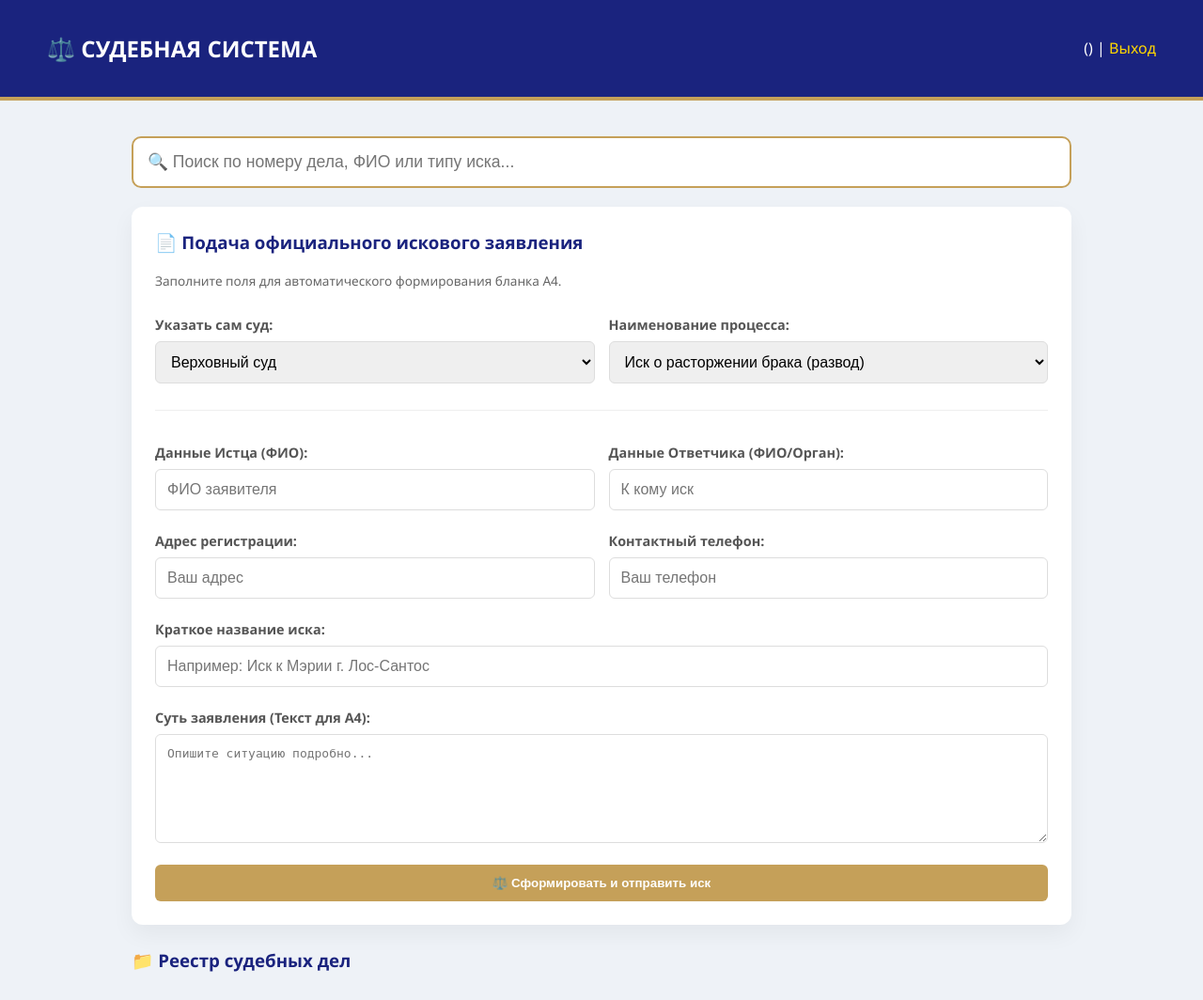
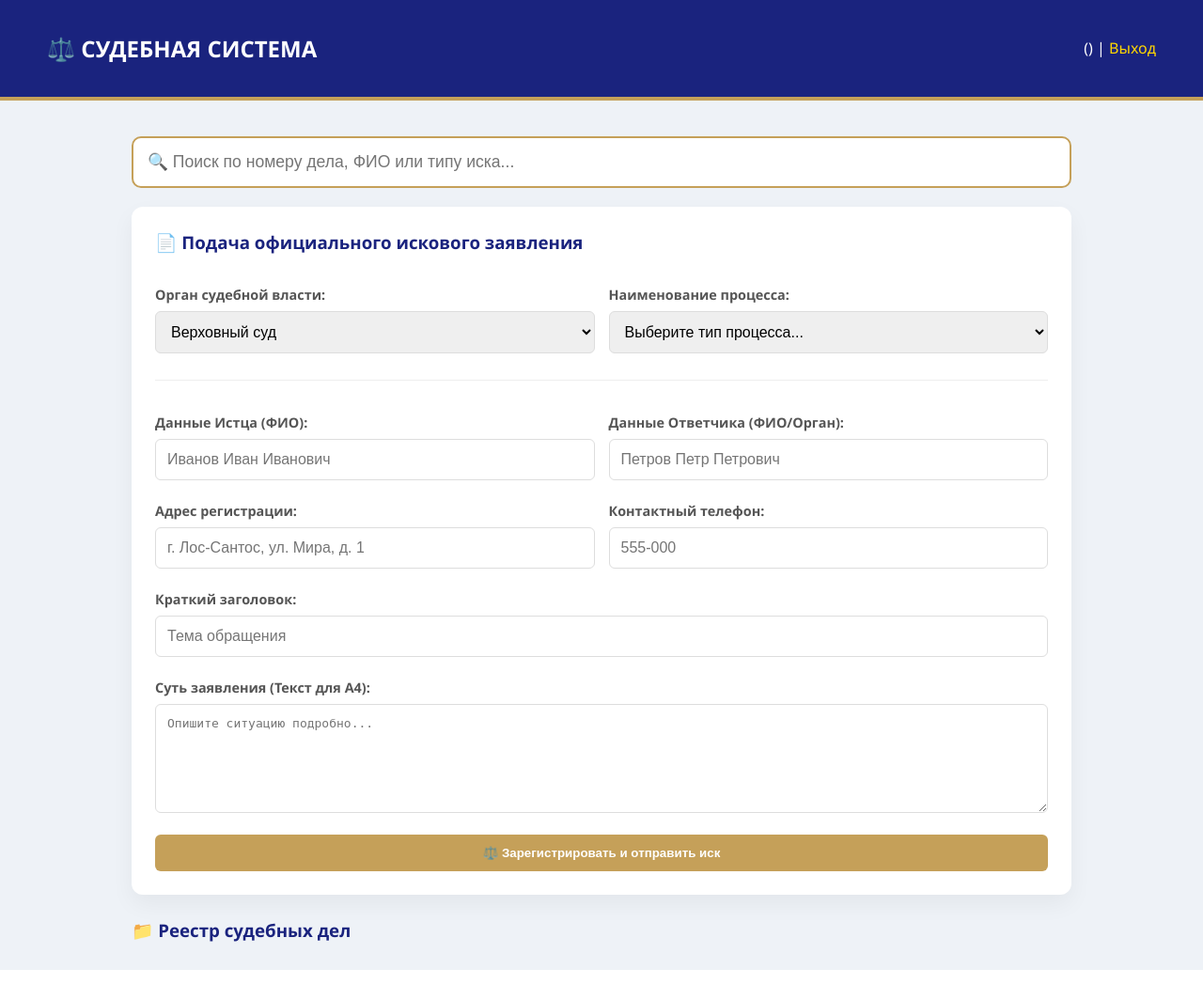
Before and after one commit to AFASFSAFAFDWRW/bro, a Flask app: page / in a window 1280 px wide. Shown: the whole page at 94% size. After the commit the page ends 1032 px from the top, so only its background shows below. Run offline with Flask 3, Linux system fonts and the light colour scheme; the visitor is signed in with stand-in values (Sample User, id 1); data that the repository does not hold is empty; parts of the project's set-up code (start-up, migrations or seed data) failed here and were passed over.

Commit message:
Update index.html

```diff
--- a/templates/index.html
+++ b/templates/index.html
@@ -44,12 +47,10 @@
 
         <div class="card">
             <h3 style="margin-top: 0; color: #1a237e;">📄 Подача официального искового заявления</h3>
-            <p style="font-size: 0.85em; color: #666;">Заполните поля для автоматического формирования бланка А4.</p>
-
             <form action="/create_case" method="post">
                 <div class="form-grid">
                     <div>
-                        <label>Указать сам суд:</label>
+                        <label>Орган судебной власти:</label>
                         <select name="court_name" required>
                             <option>Верховный суд</option>
                             <option>Кассационный Суд</option>
@@ -60,53 +61,74 @@
                     <div>
                         <label>Наименование процесса:</label>
                         <select name="process_type" required>
+                            <option value="" disabled selected>Выберите тип процесса...</option>
+
+                            <optgroup label="1. Семейные споры">
                                 <option>Иск о расторжении брака (развод)</option>
                                 <option>Иск о признании брака недействительным</option>
-                            <option>Иск о взыскании алиментов</option>
+                                <option>Иск о взыскании алиментов (на детей, нетрудоспособного супруга, родителей)</option>
                                 <option>Иск об установлении отцовства</option>
                                 <option>Иск о оспаривании отцовства (материнства)</option>
                                 <option>Иск о лишении родительских прав</option>
                                 <option>Иск об ограничении родительских прав</option>
                                 <option>Иск об определении места жительства ребенка</option>
-                            <option>Иск об определении порядка общения с ребенком</option>
+                                <option>Иск об определении порядка общения с ребенком (порядок встреч)</option>
                                 <option>Иск об устранении препятствий к общению с ребенком</option>
                                 <option>Иск о разделе совместно нажитого имущества супругов</option>
                                 <option>Иск о взыскании неустойки по алиментам</option>
+                            </optgroup>
+
+                            <optgroup label="2. Жилищные споры">
                                 <option>Иск о признании права пользования жилым помещением</option>
                                 <option>Иск о вселении</option>
                                 <option>Иск о выселении</option>
                                 <option>Иск об устранении препятствий в пользовании имуществом</option>
                                 <option>Иск о признании утратившим право пользования жилым помещением</option>
-                            <option>Иск об определении порядка пользования жилым помещением</option>
+                                <option>Иск об определении порядка пользования жилым помещением (комнатой, квартирой)</option>
                                 <option>Иск о переводе прав и обязанностей по договору найма</option>
                                 <option>Иск о приватизации жилого помещения</option>
                                 <option>Иск о признании обмена жилыми помещениями недействительным</option>
+                            </optgroup>
+
+                            <optgroup label="3. Имущественные споры, право собственности">
                                 <option>Иск о признании права собственности</option>
-                            <option>Иск о истребовании имущества из чужого незаконного владения</option>
-                            <option>Иск об устранении нарушений права (негаторный)</option>
+                                <option>Иск о истребовании имущества из чужого незаконного владения (виндикационный)</option>
+                                <option>Иск об устранении нарушений права, не связанных с лишением владения (негаторный)</option>
                                 <option>Иск о разделе имущества (долевая собственность)</option>
                                 <option>Иск об определении порядка пользования имуществом</option>
-                            <option>Иск об освобождении имущества от ареста</option>
+                                <option>Иск об освобождении имущества от ареста (исключении из описи)</option>
                                 <option>Иск о признании самовольной постройки</option>
+                            </optgroup>
+
+                            <optgroup label="4. Земельные споры">
                                 <option>Иск о признании права на земельный участок</option>
-                            <option>Иск об установлении границ земельного участка</option>
+                                <option>Иск об установлении границ земельного участка (межевании)</option>
                                 <option>Иск об устранении препятствий в пользовании земельным участком</option>
-                            <option>Иск об истребовании земельного участка</option>
-                            <option>Иск о признании недействительным акта органа власти</option>
+                                <option>Иск об истребовании земельного участка из чужого незаконного владения</option>
+                                <option>Иск о признании недействительным акта органа власти о предоставлении земельного участка</option>
+                            </optgroup>
+
+                            <optgroup label="5. Наследственные споры">
                                 <option>Иск о признании завещания недействительным</option>
                                 <option>Иск о признании наследника недостойным</option>
                                 <option>Иск о восстановлении срока для принятия наследства</option>
                                 <option>Иск о признании факта принятия наследства</option>
                                 <option>Иск о разделе наследственного имущества</option>
                                 <option>Иск о признании права собственности на наследство</option>
+                            </optgroup>
+
+                            <optgroup label="6. Договорные споры и обязательства">
                                 <option>Иск о взыскании задолженности (долга)</option>
                                 <option>Иск о взыскании неустойки (пени, штрафа)</option>
                                 <option>Иск о расторжении договора</option>
-                            <option>Иск о признании договора недействительным</option>
+                                <option>Иск о признании договора недействительным (ничтожным или оспоримым)</option>
                                 <option>Иск о понуждении заключить договор</option>
                                 <option>Иск об изменении условий договора</option>
                                 <option>Иск о возмещении убытков</option>
                                 <option>Иск о взыскании неосновательного обогащения</option>
+                            </optgroup>
+
+                            <optgroup label="7. Защита прав потребителей">
                                 <option>Иск о возврате уплаченной суммы за товар/услугу</option>
                                 <option>Иск о замене товара ненадлежащего качества</option>
                                 <option>Иск о соразмерном уменьшении покупной цены</option>
@@ -121,14 +146,22 @@
                                 <option>Иск о признании увольнения незаконным</option>
                                 <option>Иск об изменении формулировки причины увольнения</option>
                                 <option>Иск о взыскании выходного пособия</option>
+                            </optgroup>
+
+                            <optgroup label="9. Споры о возмещении вреда">
                                 <option>Иск о возмещении материального ущерба</option>
                                 <option>Иск о возмещении вреда, причиненного здоровью</option>
                                 <option>Иск о возмещении вреда в связи со смертью кормильца</option>
-                            <option>Иск о возмещении вреда вследствие недостатков товара</option>
-                            <option>Иск о признании незаконным решения органа власти/чиновника</option>
+                                <option>Иск о компенсации морального вреда</option>
+                                <option>Иск о возмещении вреда, причиненного вследствие недостатков товара/услуги</option>
+                            </optgroup>
+
+                            <optgroup label="10. Споры с госорганами">
+                                <option>Иск о признании незаконным решения, действия (бездействия) органа власти/чиновника</option>
                                 <option>Иск об оспаривании нормативного правового акта</option>
-                            <option>Иск о возложении обязанности совершить действие</option>
+                                <option>Иск о возложении обязанности совершить определенное действие</option>
                                 <option>Иск о признании информации не соответствующей действительности</option>
+                            </optgroup>
                         </select>
                     </div>
                 </div>
@@ -138,32 +171,32 @@
                 <div class="form-grid">
                     <div>
                         <label>Данные Истца (ФИО):</label>
-                        <input type="text" name="plaintiff_fio" placeholder="ФИО заявителя" required>
+                        <input type="text" name="plaintiff_fio" placeholder="Иванов Иван Иванович" required>
                     </div>
                     <div>
                         <label>Данные Ответчика (ФИО/Орган):</label>
-                        <input type="text" name="defendant_fio" placeholder="К кому иск" required>
+                        <input type="text" name="defendant_fio" placeholder="Петров Петр Петрович" required>
                     </div>
                 </div>
 
                 <div class="form-grid">
                     <div>
                         <label>Адрес регистрации:</label>
-                        <input type="text" name="plaintiff_address" placeholder="Ваш адрес" required>
+                        <input type="text" name="plaintiff_address" placeholder="г. Лос-Сантос, ул. Мира, д. 1" required>
                     </div>
                     <div>
                         <label>Контактный телефон:</label>
-                        <input type="text" name="plaintiff_phone" placeholder="Ваш телефон" required>
+                        <input type="text" name="plaintiff_phone" placeholder="555-000" required>
                     </div>
                 </div>
 
-                <label>Краткое название иска:</label>
-                <input type="text" name="title" placeholder="Например: Иск к Мэрии г. Лос-Сантос" required>
+                <label>Краткий заголовок:</label>
+                <input type="text" name="title" placeholder="Тема обращения" required>
 
                 <label>Суть заявления (Текст для А4):</label>
                 <textarea name="content" rows="6" placeholder="Опишите ситуацию подробно..." required></textarea>
 
-                <button type="submit" class="btn" style="width: 100%; margin-top: 10px; background: #c5a059;">⚖️ Сформировать и отправить иск</button>
+                <button type="submit" class="btn" style="width: 100%; margin-top: 10px; background: #c5a059;">⚖️ Зарегистрировать и отправить иск</button>
             </form>
         </div>
 
```
Also changed, not shown: other parts of templates/index.html (+15 -13 lines). Lines whose indentation alone changed are shown as unchanged.
